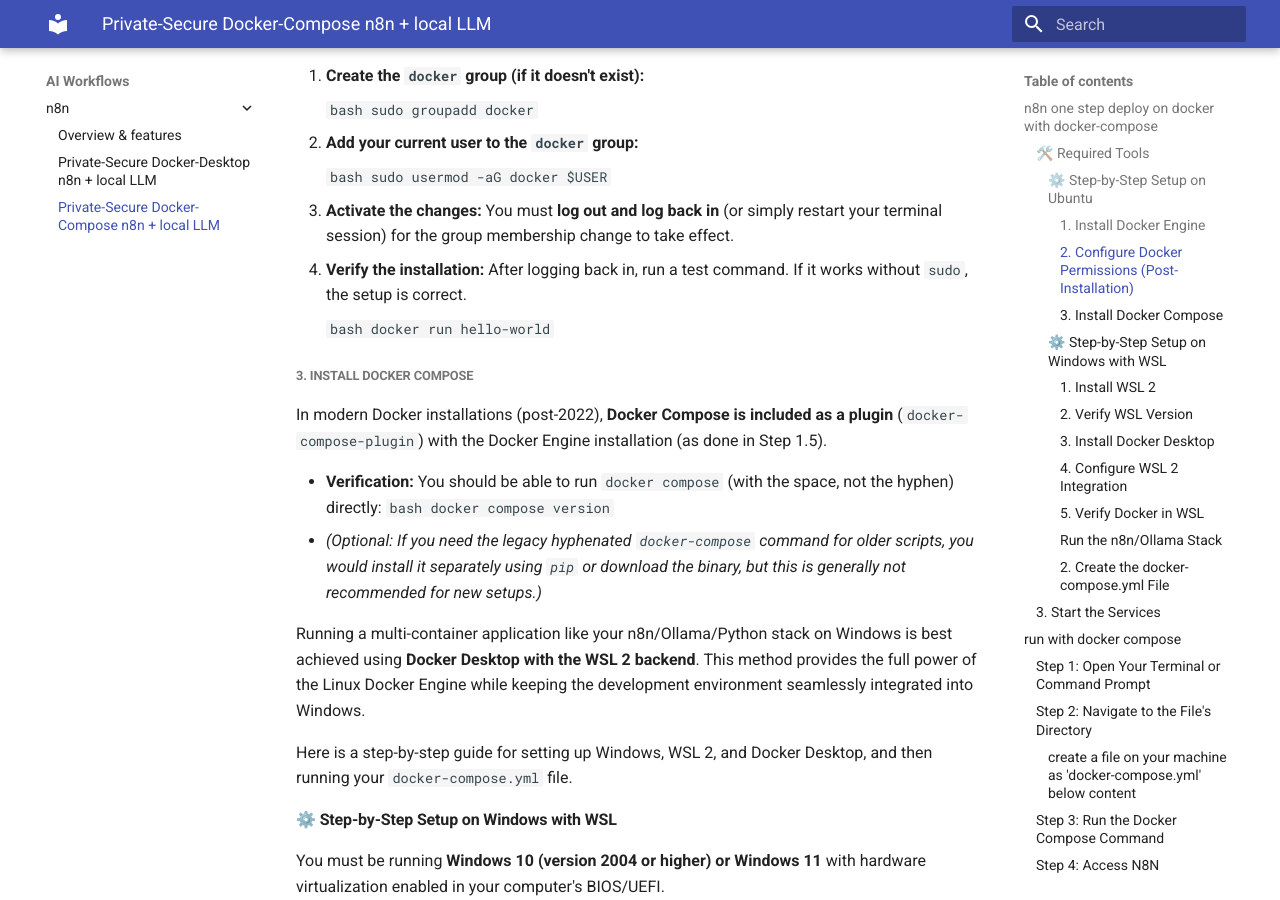
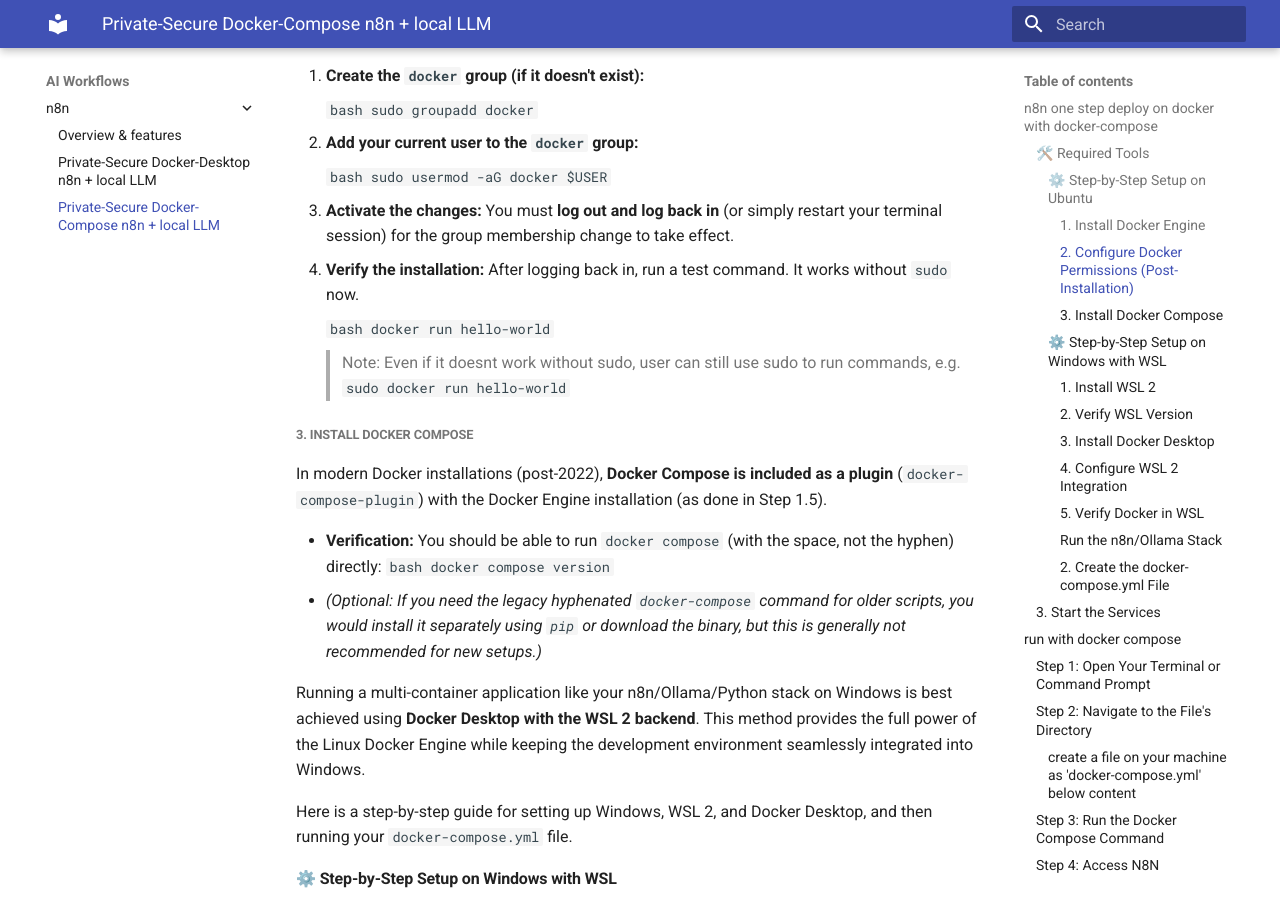
Before and after one commit to tejomayee-tech/toronto_ai_learning_group, an MkDocs documentation site: the page built from docs/ai-workflows/n8n/Local_N8N_setup_with_Local_AI/n8n-setup-with-docker-compose.md, in a window 1280 px wide and 900 px high, scrolled down 1181 px. Built offline with MkDocs 1.6.1 and Material for MkDocs 9.7.7, drawn with Linux system fonts in a browser that asks for light colours.

Commit message:
update python basics and n8n setup

````diff
--- a/docs/ai-workflows/n8n/Local_N8N_setup_with_Local_AI/n8n-setup-with-docker-compose.md
+++ b/docs/ai-workflows/n8n/Local_N8N_setup_with_Local_AI/n8n-setup-with-docker-compose.md
@@ -66,11 +66,13 @@
 
 3.  **Activate the changes:** You must **log out and log back in** (or simply restart your terminal session) for the group membership change to take effect.
 
-4.  **Verify the installation:** After logging back in, run a test command. If it works without `sudo`, the setup is correct.
+4.  **Verify the installation:** After logging back in, run a test command. It works without `sudo` now.
 
     ```bash
     docker run hello-world
     ```
+
+    > Note: Even if it doesnt work without sudo, user can still use sudo to run commands, e.g. `sudo docker run hello-world`
 
 ##### 3\. Install Docker Compose
 
````
Also changed, not shown: docs/easy-python-sessions/Python-Basics-Sessions.md (+10 -0 lines).
